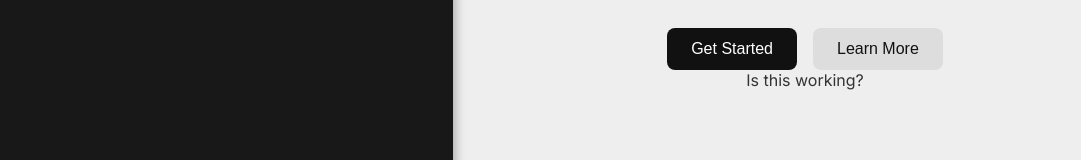
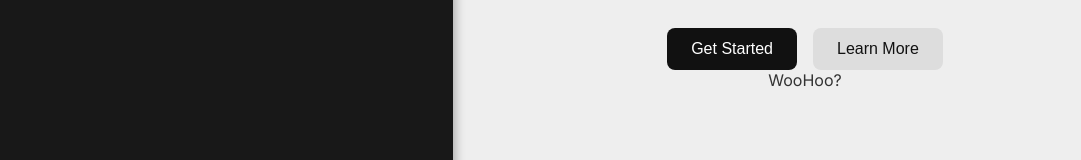
Before and after one commit to Beep-Software/beep-client, a Vue app: page / in a window 1280 px wide. Shown: the part 440-600 px from the top of the page, without its empty margins (123-1204 px from the left). Built offline with nearby package versions, Linux system fonts and the light colour scheme.

Commit message:
I think last one :)

```diff
--- a/src/views/Home.vue
+++ b/src/views/Home.vue
@@ -14,7 +14,7 @@
                     <button class="btn primary">Get Started</button>
                     <button class="btn secondary">Learn More</button>
                 </div>
-                <label>Is this working?</label>
+                <label>WooHoo?</label>
             </div>
         </div>
     </main>
```
